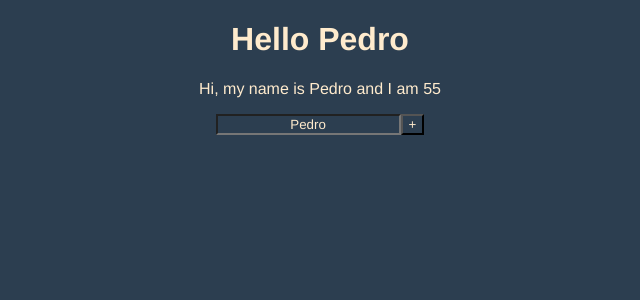
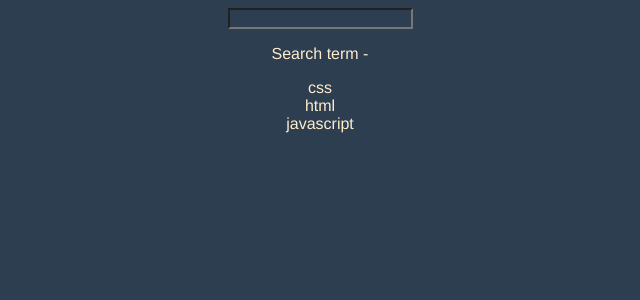
Before and after one commit to prgf87/dodo-blog, a Vue app: page / in a window 1280 px wide. Shown: the top 300 px of the page, without its empty margins (320-960 px from the left). Built offline with nearby package versions, Linux system fonts and the light colour scheme.

Commit message:
working with computed values

```diff
--- a/src/views/Home.vue
+++ b/src/views/Home.vue
@@ -1,21 +1,44 @@
 <template>
   <div class="home">
-    <h1>Hello {{ name }}</h1>
-    <p ref="p">Hi, my name is {{ name }} and I am {{ age }}</p>
-    <input v-model="name" type="text" />
-    <button @click="age++">+</button>
+    <input type="text" v-model="search" />
+    <p>Search term - {{ search }}</p>
+    <div v-for="skill in skills" :key="skill">{{ skill }}</div>
   </div>
+  <!-- <div >
+    <p ref="p">
+      <h1>Hello {{ personOne.name }}</h1>
+      Hi, my name is {{ personOne.name }} and I am {{ personOne.age }}
+    </p>
+    <input v-model="personOne.name" type="text" />
+    <button @click="handleClick">Name</button>
+    <button @click="personOne.age++">+</button>
+    <br />
+    <h1>Reactive</h1>
+    <p>{{ personTwo.name }} - {{ personTwo.age }}</p>
+    <button @click="handleChange">Name</button>
+  </div> -->
 </template>
 
 <script setup>
-import { ref } from "vue";
+import { ref, reactive, computed } from "vue";
 
-const name = ref("Pedro");
-const age = ref(55);
+const personOne = ref({ name: "Pedro", age: 37 });
+const personTwo = reactive({ name: "Terry", age: 25 });
+
+const skills = ["css", "html", "javascript"];
+
+const search = ref("");
+
+const job = computed(() => {
+  return { role: "developer", skills: ["css", "html", "javascript"], xp: 5 };
+});
 
 const p = ref(null);
 
 function handleClick() {
-  name.value = "Gilbert";
+  personOne.value.name = "Gilbert";
+}
+function handleChange() {
+  personTwo.name = "Gilbert";
 }
 </script>
```
